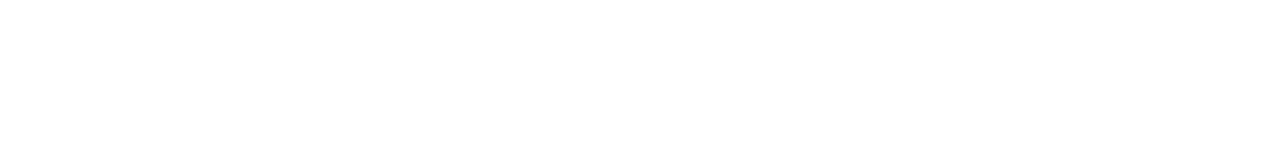
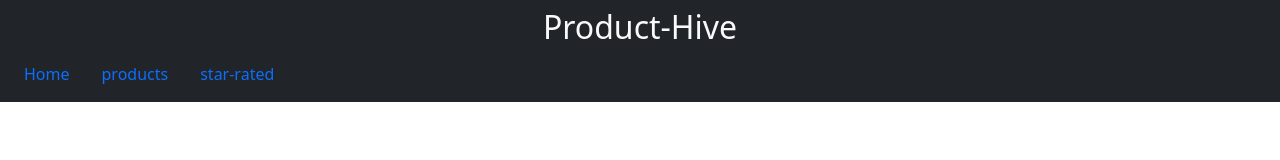
Before and after one commit to techno-dev18/ProductHive, a website: page index.html in a window 1280 px wide. Drawn offline with nearby package versions, Linux system fonts and the light colour scheme.

Commit message:
added head

```diff
--- a/index.html
+++ b/index.html
@@ -3,9 +3,22 @@
 <head>
   <meta charset="UTF-8">
   <meta name="viewport" content="width=device-width, initial-scale=1.0">
-  <title>Document</title>
+  <title>Product-Hive</title>
+  <link href="https://cdn.jsdelivr.net/npm/bootstrap@5.3.8/dist/css/bootstrap.min.css" rel="stylesheet"
+  integrity="sha384-sRIl4kxILFvY47J16cr9ZwB07vP4J8+LH7qKQnuqkuIAvNWLzeN8tE5YBujZqJLB" crossorigin="anonymous">
 </head>
 <body>
-
+  <header class="p-2 bg-dark text-light text-center">
+    <div>
+      <h1 class="h2">Product-Hive</h1>
+      <nav >
+        <ul class="nav">
+          <li class="nav-item"><a class="nav-link" href="index.html">Home</a></li>
+          <li class="nav-item"><a class="nav-link" href="products.html">products</a></li>
+          <li class="nav-item"><a class="nav-link" href="star-rated.html">star-rated</a></li>
+        </ul>
+      </nav>
+    </div>
+  </header>
 </body>
 </html>
```
